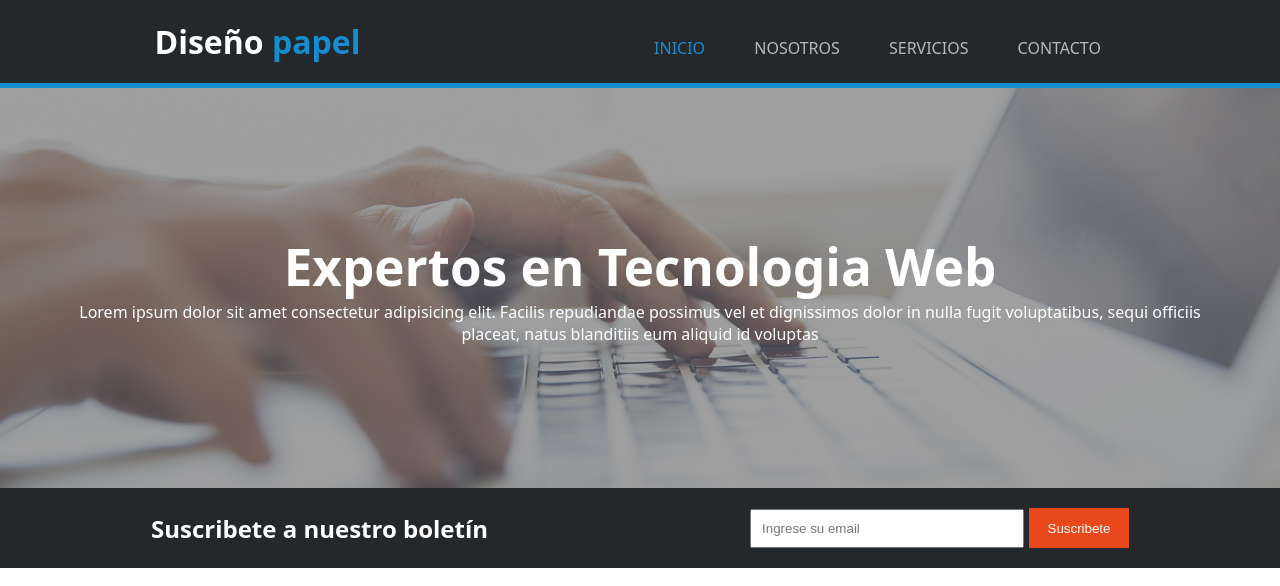
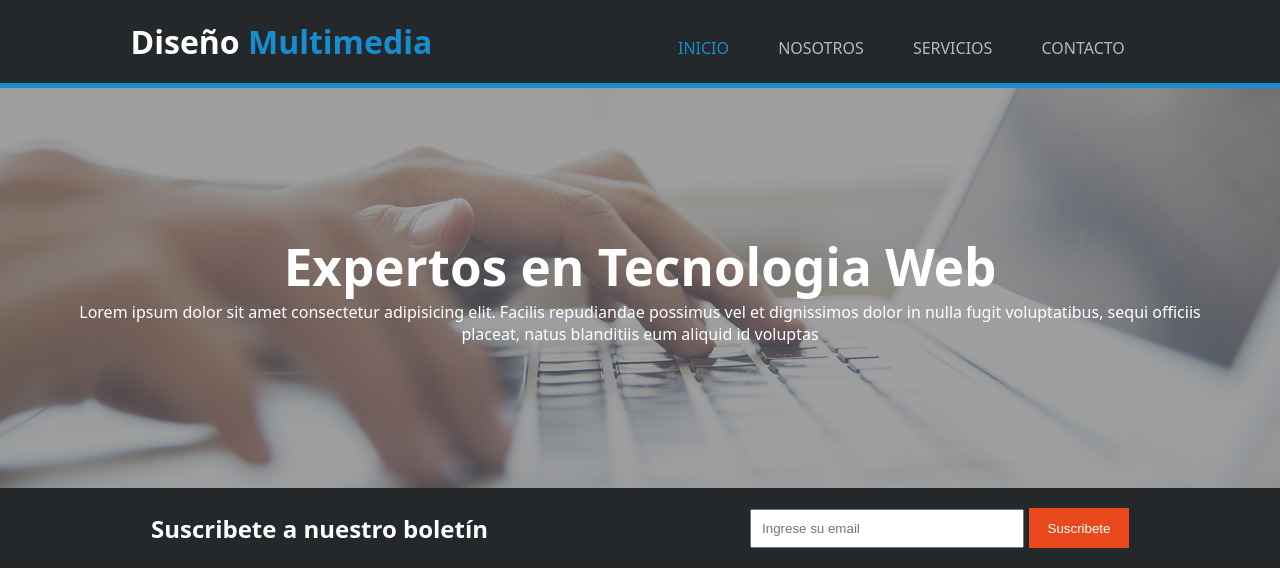
Before and after one commit to davidar27/tallerGraphel, a plain HTML site: page index.html in a window 1280 px wide. Shown: the top 586 px of the page. Drawn offline with Linux system fonts and the light colour scheme.

Commit message:
Update index.html

```diff
--- a/index.html
+++ b/index.html
@@ -8,7 +8,7 @@
 </head>
 <body>
     <header>
-        <h3>Diseño<span> papel</span></h3>
+        <h3>Diseño<span> Multimedia</span></h3>
 
         <nav>
             <ul>
```
